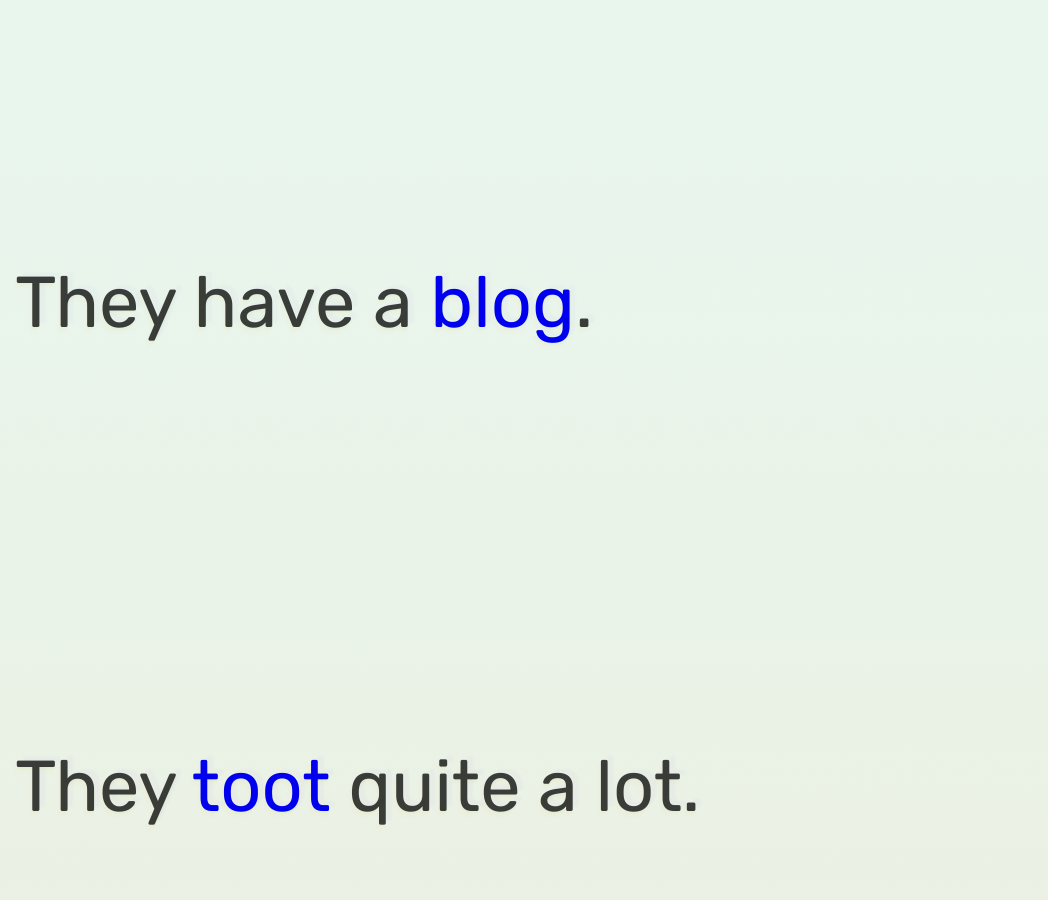
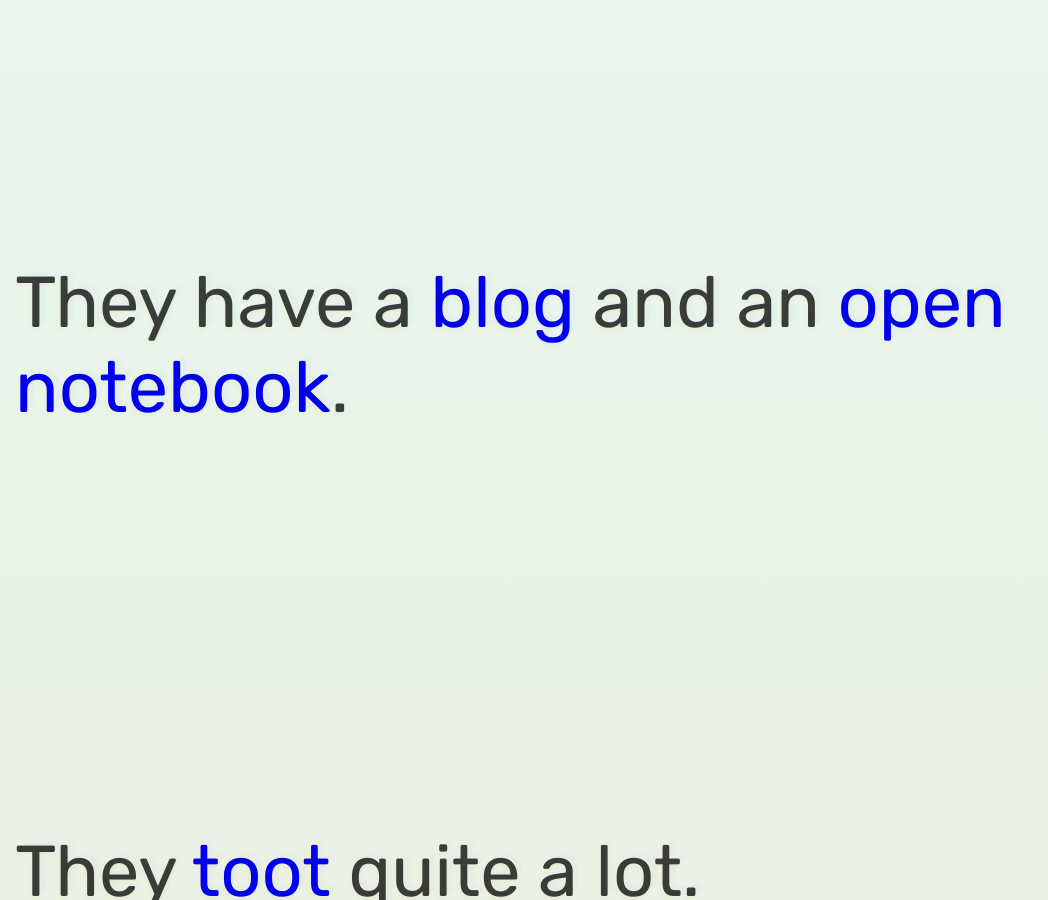
Before and after one commit to da5nsy/da5nsy.github.io, a Jekyll site: the page built from README.md, in a window 1280 px wide and 900 px high, scrolled down 1460 px. Shown: the whole window, without its empty margins (0-1048 px from the left). Built offline with Jekyll 4.4.1, drawn with Linux system fonts in a browser that asks for light colours; our own code applies the rules of GitHub Pages for plain Markdown files.

Commit message:
Add link to open notebook

```diff
--- a/_layouts/home.html
+++ b/_layouts/home.html
@@ -65,7 +65,7 @@ p:hover {
 <p> Danny Garside is a neuroscientist and meta-scientist, who splits their time between researching colour vision and trying to make academia more accessible, more efficient, and happier. </p> <br><br><br><br><br><br>
 
 <p> Their code is on <a href="https://github.com/da5nsy">github</a>.</p> <br><br><br>
-<p> They have a <a href="/blog">blog</a>.</p> <br><br><br>
+<p> They have a <a href="/blog">blog</a> and an <a href="/open-notebook">open notebook</a>.</p> <br><br><br>
 <p> They <a rel="me" href="https://social.coop/@da5nsy">toot</a> quite a lot.</p> <br><br><br>
 <p> They've <a href="https://orcid.org/0000-0002-4579-003X">published some work</a>.<br><br><br>
 <p> Here's their <a href="https://docs.google.com/document/d/1gxmgLmTFI2KiBUHRFqbd3hrYGeOn9QoaT4Ak0ogfvGg/edit?usp=sharing">academic cv</a>.</p> <br><br><br><br><br><br><br><br><br><br><br><br><br><br><br><br><br><br>
```
